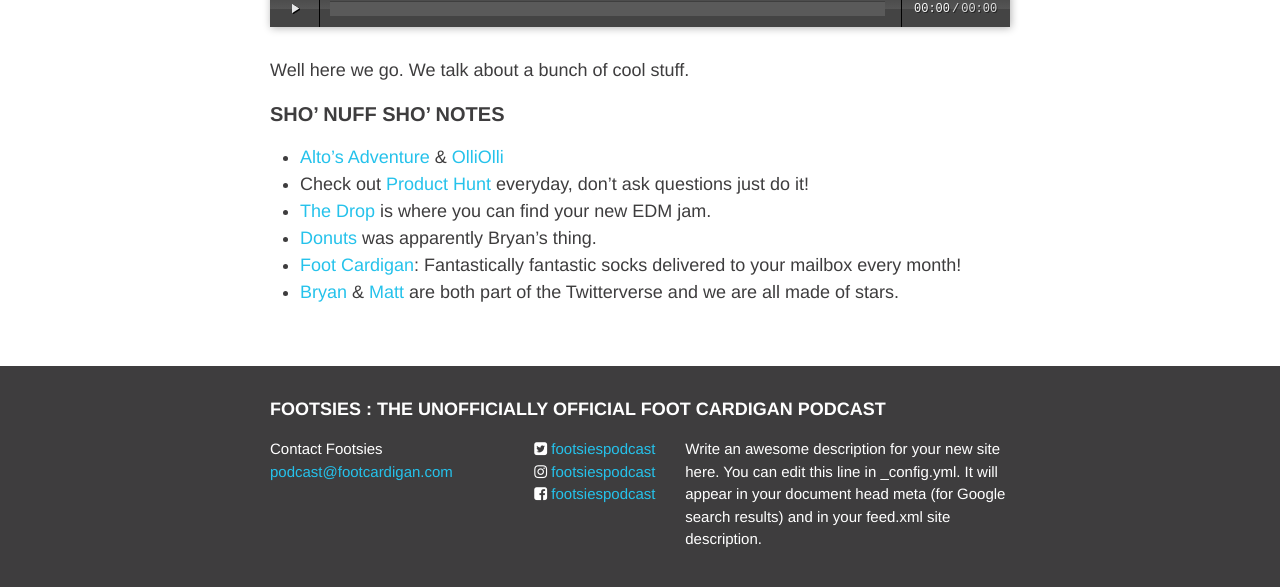
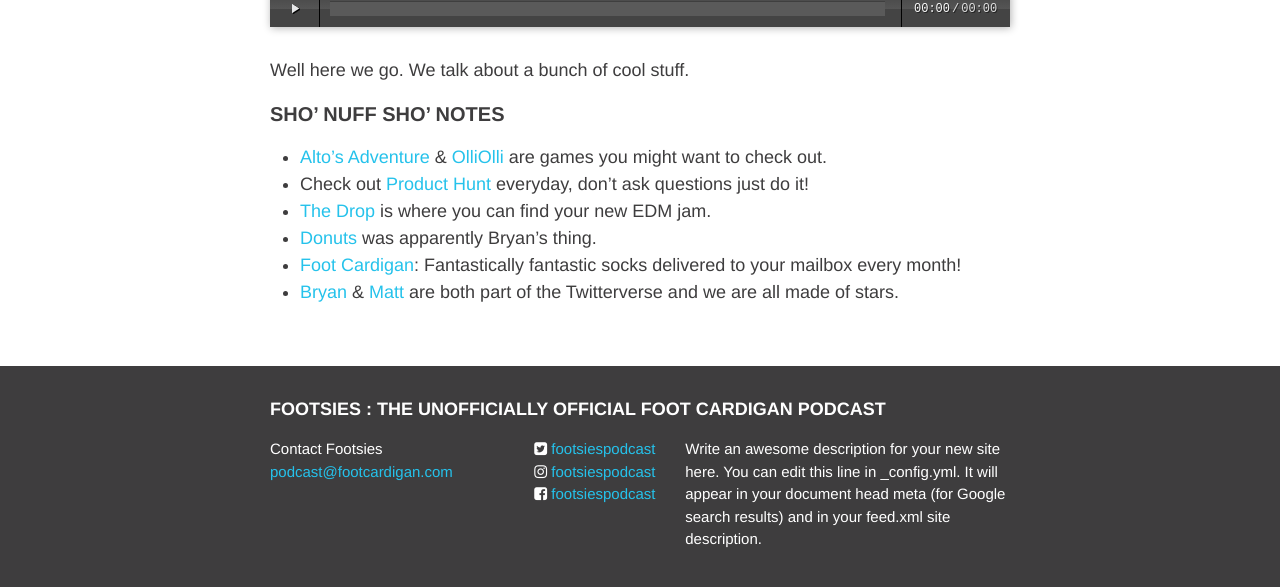
Before and after one commit to yankeyhotel/footsies-podcast, a Jekyll site: the page built from _posts/2015-03-20-allow-ourselves-to-introduce-ourselves.markdown, in a window 1280 px wide and 900 px high, scrolled down 599 px, cut to the strip 289-876 px from the top of the window. Built offline with Jekyll 4.4.1, drawn with Linux system fonts in a browser that asks for light colours; nearby versions of some CDN libraries.

Commit message:
Update Link

```diff
--- a/_posts/2015-03-20-allow-ourselves-to-introduce-ourselves.markdown
+++ b/_posts/2015-03-20-allow-ourselves-to-introduce-ourselves.markdown
@@ -11,7 +11,7 @@
 Well here we go. We talk about a bunch of cool stuff.
 
 #### Sho' nuff Sho' notes
-* [Alto's Adventure](http://altosadventure.com) & [OlliOlli](http://www.roll7.co.uk)
+* [Alto's Adventure](http://altosadventure.com) & [OlliOlli](http://www.roll7.co.uk) are games you might want to check out.
 * Check out [Product Hunt](http://www.producthunt.com) everyday, don't ask questions just do it!
 * [The Drop](https://thedrop.club) is where you can find your new EDM jam.
 * [Donuts](https://en.wikipedia.org/wiki/Doughnut) was apparently Bryan's thing.
```
